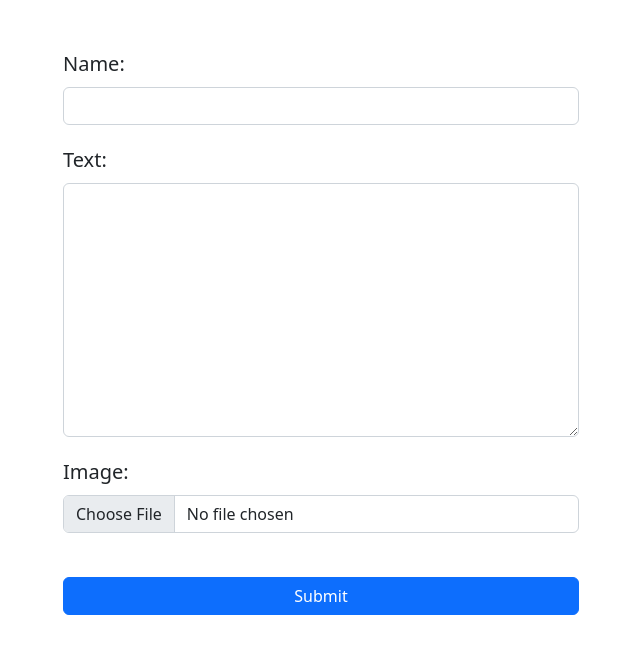
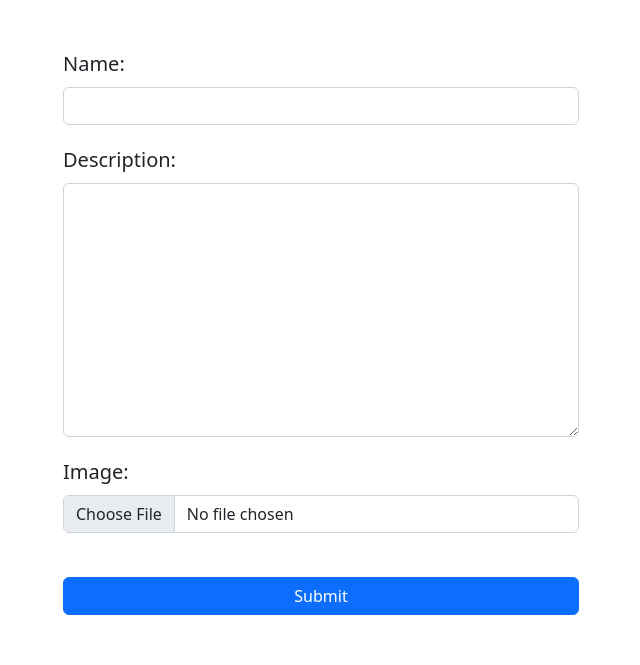
Before and after one commit to kysiolena/CozyShop, a Django app: a page that uses project/catalog/templates/catalog/layout/base.html in a window 1280 px wide. Shown: the part 197-862 px from the top of the page, without its empty margins (319-959 px from the left). Run offline with Django 5.2, Linux system fonts and the light colour scheme; tables that the repository leaves empty hold one stand-in row (values such as "Sample post").

Commit message:
Update catalog models

```diff
--- a/project/catalog/forms.py
+++ b/project/catalog/forms.py
@@ -5,7 +5,9 @@ from .models import ProductReview, Product
 
 class ProductReviewForm(forms.Form):
     name = forms.CharField(widget=forms.TextInput(attrs={"class": "form-control mt-2"}))
-    text = forms.CharField(widget=forms.Textarea(attrs={"class": "form-control mt-2"}))
+    description = forms.CharField(
+        widget=forms.Textarea(attrs={"class": "form-control mt-2"})
+    )
     image = forms.ImageField(
         widget=forms.FileInput(attrs={"class": "form-control mt-2"})
     )
@@ -15,7 +17,7 @@ class ProductReviewForm(forms.Form):
 
         product_review = ProductReview(
             name=data["name"],
-            text=data["text"],
+            description=data["description"],
             image=data["image"],
             product=Product.objects.get(slug=product_slug),
         )
--- a/project/catalog/models.py
+++ b/project/catalog/models.py
@@ -12,21 +12,21 @@ class TimeStampedModel(models.Model):
         abstract = True
 
 
-class Category(models.Model):
+class Category(TimeStampedModel):
     name = models.CharField(max_length=100)
     slug = models.SlugField(max_length=100, unique=True)
     image = models.ImageField(upload_to="categories/", null=True, blank=True)
-    description = models.TextField(null=True, blank=True)
+    description = models.TextField(max_length=500, null=True, blank=True)
 
 
-class Product(models.Model):
+class Product(TimeStampedModel):
     name = models.CharField(max_length=100)
     slug = models.SlugField(max_length=100, unique=True)
     image = models.ImageField(upload_to="products/", null=True, blank=True)
     price = models.FloatField()
     sale = models.FloatField(default=0, help_text="The value must be between 0 and 1")
     in_stock = models.BooleanField(null=True)
-    description = models.TextField(null=True, blank=True)
+    description = models.TextField(max_length=500, null=True, blank=True)
     categories = models.ManyToManyField(
         Category,
         related_name="products",
@@ -42,7 +42,7 @@ class Product(models.Model):
 
 class ProductReview(TimeStampedModel):
     name = models.CharField(max_length=100)
-    text = models.TextField()
+    description = models.TextField(max_length=500)
     image = models.ImageField(upload_to="reviews/", null=True, blank=True)
 
     product = models.ForeignKey(
--- a/project/catalog/templates/catalog/blocks/product-reviews.html
+++ b/project/catalog/templates/catalog/blocks/product-reviews.html
@@ -6,7 +6,7 @@
             <div class="card mt-4">
                 <div class="card-body">
                     <h5 class="card-title">{{ review.name }}</h5>
-                    <p class="card-text">{{ review.text }}</p>
+                    <p class="card-text">{{ review.description }}</p>
                     <p class="card-text"><small class="text-muted">{{ review.created_at }}</small></p>
                 </div>
                 {% if review.image %}
```
Also changed, not shown: project/catalog/migrations/0001_initial.py, project/catalog/migrations/0002_productreview.py (deleted).
